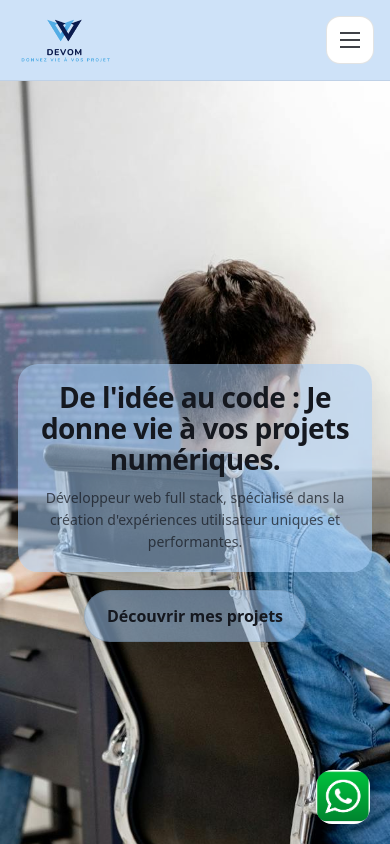
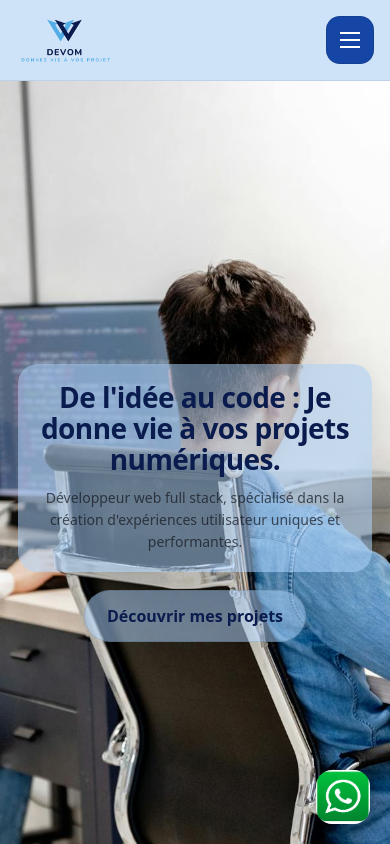
Before and after one commit to Mohoua93/devom-frontend, a React (Create React App) app: page / in a window 390 px wide. Shown: the top 844 px of the page. Built offline with nearby package versions, Linux system fonts and the light colour scheme; no server answers.

Commit message:
refactoring style home page version mobile

```diff
--- a/src/styles/Home.css
+++ b/src/styles/Home.css
@@ -45,7 +45,7 @@ background-color: rgba(166, 203, 243, 0.55);
 
 .hero-text h1 {
   margin: 0 0 12px 0;
-  color: #15181f;
+  color: #0a1b4e;
   font-size: clamp(28px, 3.6vw, 48px);
   line-height: 1.1;
   letter-spacing: -0.02em;
@@ -70,7 +70,7 @@ background-color: rgba(166, 203, 243, 0.55);
   border: 1px solid rgba(21, 24, 31, 0.12);
 
   background-color: rgba(166, 203, 243, 0.55);
-  color: #15181f;
+  color: #0a1b4e;
   font-weight: 700;
 
   text-decoration: none;
--- a/src/styles/Navbar.css
+++ b/src/styles/Navbar.css
@@ -67,14 +67,14 @@
   height: 48px;
   border-radius: 14px;
   border: 1px solid rgba(21, 24, 31, 0.12);
-  background: #fff;
+  background: #1545a5;
 }
 
 .nav__burgerLines {
   display: block;
   width: 20px;
   height: 2px;
-  background: rgba(21, 24, 31, 0.82);
+  background: white;
   margin: 0 auto;
   position: relative;
 }
@@ -85,7 +85,7 @@
   left: 0;
   width: 20px;
   height: 2px;
-  background: rgba(21, 24, 31, 0.82);
+  background: white;
 }
 .nav__burgerLines::before { top: -7px; }
 .nav__burgerLines::after { top: 7px; }
@@ -179,4 +179,6 @@
 
   .nav__logo { height: 48px; }
   .nav__wordmark { font-size: 16px; }
+
+
 }
```
